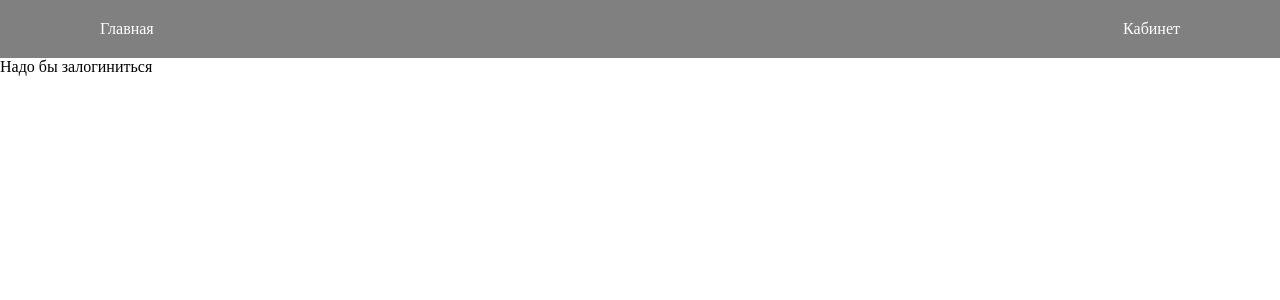
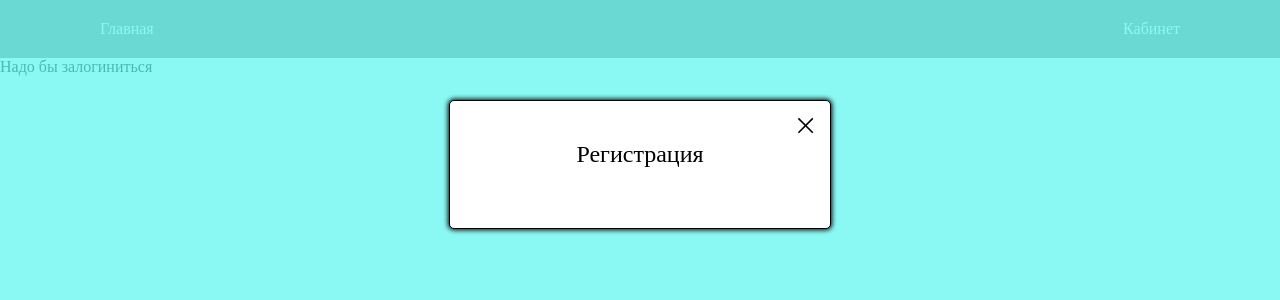
Before and after one commit to easterling94/contacts_list_app, a React (Create React App) app: page /login in a window 1280 px wide. Shown: the top 300 px of the page. Built offline with nearby package versions, Linux system fonts and the light colour scheme; no server answers.

Commit message:
added closing modal behaviour

```diff
--- a/src/components/app/App.tsx
+++ b/src/components/app/App.tsx
@@ -3,16 +3,19 @@ import { Navigation } from '../navigation/navigation';
 import { Outlet } from 'react-router-dom';
 import { useEffect } from 'react';
 import { fetchUsers } from '../../services/reducers/ActionCreators';
-import { useAppDispatch } from '../../hooks/redux';
+import { useAppDispatch, useAppSelector } from '../../hooks/redux';
+import { Modal } from '../modal/modal';
 
 function App() {
   const dispatch = useAppDispatch();
   useEffect(() => {
     dispatch(fetchUsers());
   }, []);
+  const isModalOpened = useAppSelector((state) => state.modal.isModalOpened);
   return (
     <div className={styles.body}>
       <Navigation />
+      {isModalOpened ? <Modal /> : ''}
       <Outlet />
     </div>
   );
--- a/src/components/modal/modal-overlay.tsx
+++ b/src/components/modal/modal-overlay.tsx
@@ -2,12 +2,20 @@ import { FC } from 'react';
 import { IOverlay } from '../../types/overlay';
 import styles from './modal.module.css';
 import { GrClose } from 'react-icons/gr';
+import { useAppDispatch, useAppSelector } from '../../hooks/redux';
+import { ModalSlice } from '../../services/reducers/modal';
 
 export const ModalOverlay: FC<IOverlay> = ({ children }) => {
+  const isModalOpened = useAppSelector((state) => state.modal.isModalOpened);
+  const dispatch = useAppDispatch();
+  const { closeModal } = ModalSlice.actions;
+  const handleClose = () => {
+    dispatch(closeModal());
+  };
   return (
     <div className={styles.background}>
       <div className={styles.wrapper}>
-        <div className={styles.closeIcon}>
+        <div className={styles.closeIcon} onClick={handleClose}>
           <GrClose />
         </div>
         {children}
--- a/src/services/reducers/modal.ts
+++ b/src/services/reducers/modal.ts
@@ -1,17 +1,21 @@
 import { createSlice, PayloadAction } from "@reduxjs/toolkit"
 
 const initialState = {
-  isModalOpened: false,
+  isModalOpened: true,
   modalData: null,
 }
 
-export const modalSlice = createSlice({
+export const ModalSlice = createSlice({
   name: 'modal',
   initialState,
   reducers: {
     openModal(state, action: PayloadAction<any>) {
-      state.isModalOpened = true,
-      state.modalData = action.payload
+      state.isModalOpened = true;
+      state.modalData = action.payload;
+    },
+    closeModal(state) {
+      state.isModalOpened = false;
+      state.modalData = null;
     }
   }
 })
--- a/src/services/store.ts
+++ b/src/services/store.ts
@@ -1,10 +1,12 @@
 import { configureStore, combineReducers } from "@reduxjs/toolkit";
 import { ContactListSlice } from "./reducers/contact-list";
 import { UsersDataSlice } from "./reducers/users";
+import { ModalSlice } from './reducers/modal';
 
 const rootReducer = combineReducers({
   drag: ContactListSlice.reducer,
   user: UsersDataSlice.reducer,
+  modal: ModalSlice.reducer,
 });
 
 export const store = configureStore({
```
